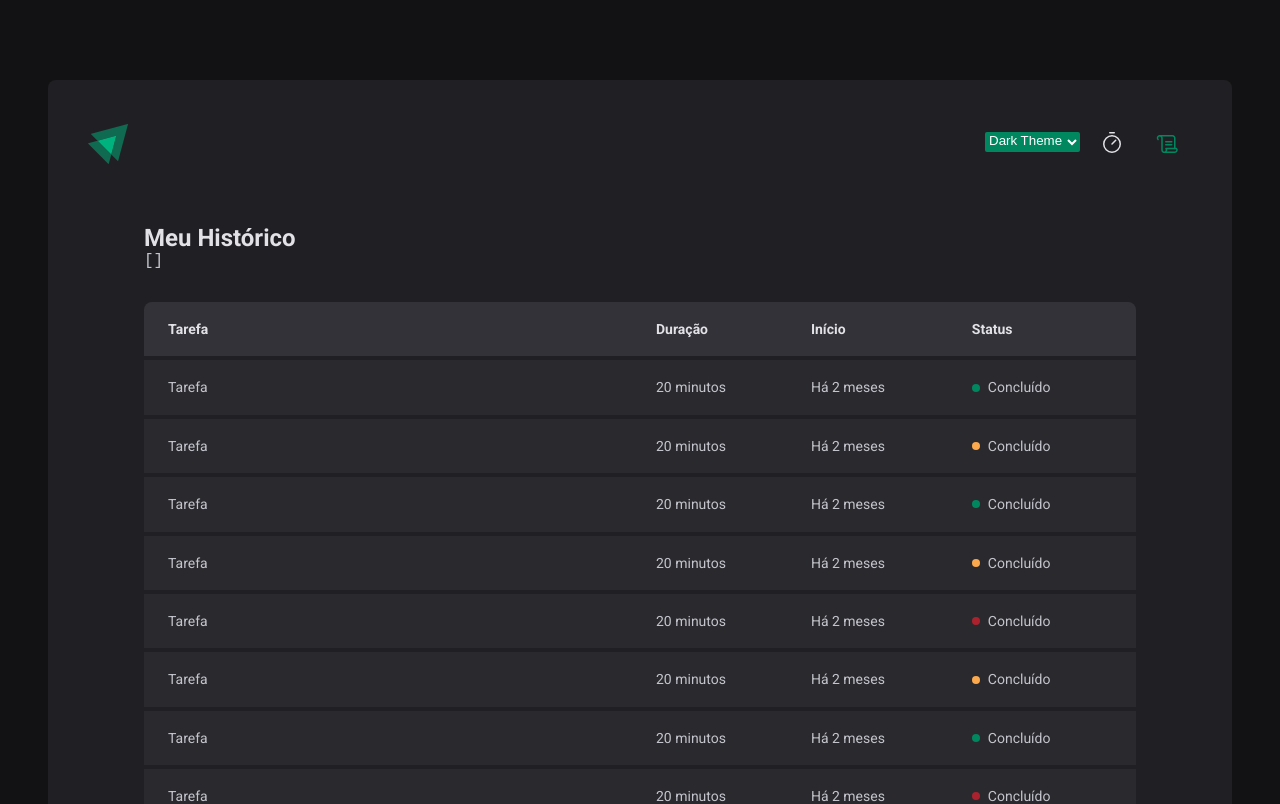
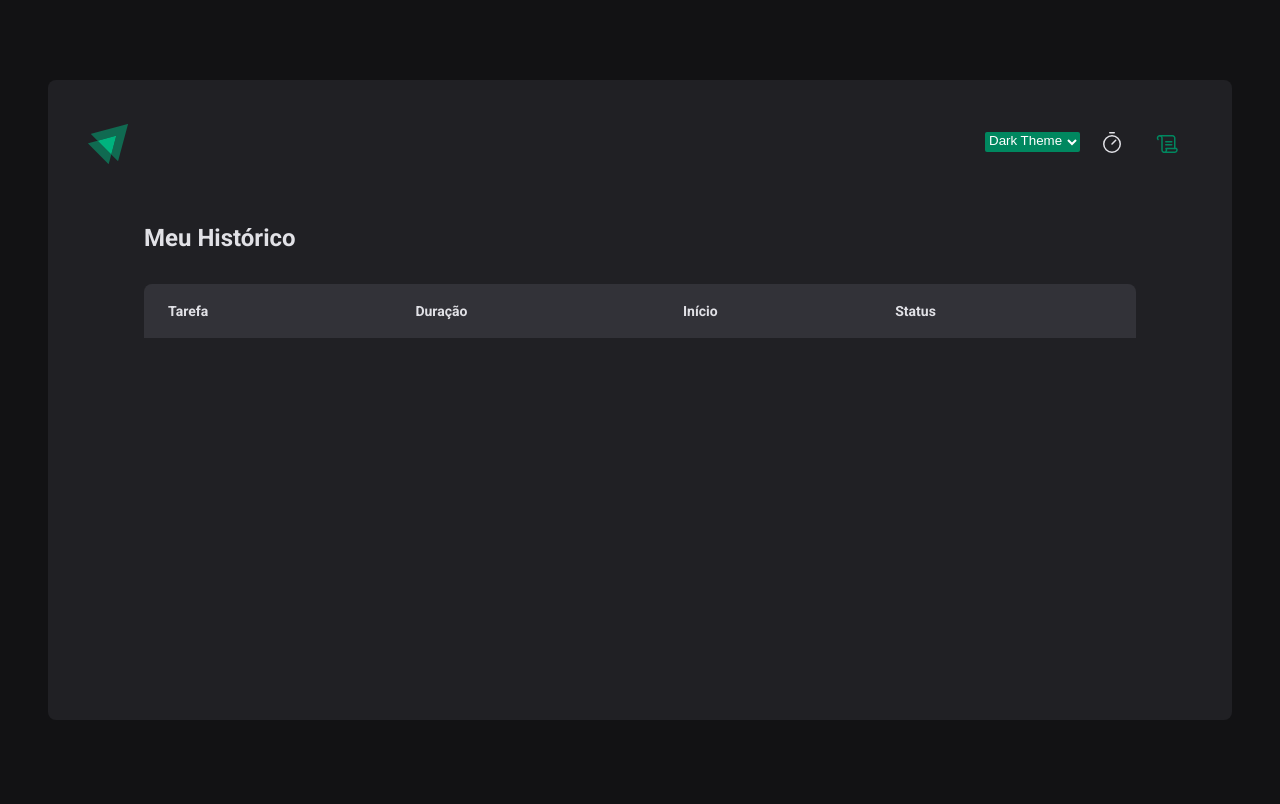
Before and after one commit to Esmaily87/pomodoro2, a React (Vite) app: page /history in a window 1280 px wide. Shown: the top 804 px of the page. Built offline with nearby package versions, Linux system fonts and the light colour scheme.

Commit message:
Adicionando tarefas ao histórico com o status

```diff
--- a/src/contexts/CyclesContext.tsx
+++ b/src/contexts/CyclesContext.tsx
@@ -10,7 +10,7 @@
     task: string
     minutesAmount: number
     startDate: Date //com base na data saberemos quanto tempo se passou
-    interruptDate?: Date
+    interruptedDate?: Date
     finishedDate?: Date
 }
 
--- a/src/pages/History/index.tsx
+++ b/src/pages/History/index.tsx
@@ -1,5 +1,7 @@
 import { useContext } from "react";
 import { HistoryContainer, HistoryList, Status } from "./styles";
+import { formatDistanceToNow } from 'date-fns'
+import ptBR from "date-fns/locale/pt-BR";
 import { CyclesContext } from "../../contexts/CyclesContext";
 
 export function History(){
@@ -7,9 +9,7 @@
     return (
         <HistoryContainer>
             <h1>Meu Histórico</h1>
-            <pre>
-                {JSON.stringify(cycles, null, 2)}
-            </pre>
+
 
             <HistoryList>
 
@@ -23,54 +23,26 @@
                         </tr>
                     </thead>
                     <tbody>
-                        <tr>
-                            <td>Tarefa</td>
-                            <td>20 minutos</td>
-                            <td>Há 2 meses</td>
-                            <td><Status statusColor="green">Concluído</Status></td>
-                        </tr>
-                        <tr>
-                            <td>Tarefa</td>
-                            <td>20 minutos</td>
-                            <td>Há 2 meses</td>
-                            <td><Status statusColor="yellow">Concluído</Status></td>
-                        </tr>
-                        <tr>
-                            <td>Tarefa</td>
-                            <td>20 minutos</td>
-                            <td>Há 2 meses</td>
-                            <td><Status statusColor="green">Concluído</Status></td>
-                        </tr>
-                        <tr>
-                            <td>Tarefa</td>
-                            <td>20 minutos</td>
-                            <td>Há 2 meses</td>
-                            <td><Status statusColor="yellow">Concluído</Status></td>
-                        </tr>
-                        <tr>
-                            <td>Tarefa</td>
-                            <td>20 minutos</td>
-                            <td>Há 2 meses</td>
-                            <td><Status statusColor="red">Concluído</Status></td>
-                        </tr>
-                        <tr>
-                            <td>Tarefa</td>
-                            <td>20 minutos</td>
-                            <td>Há 2 meses</td>
-                            <td><Status statusColor="yellow">Concluído</Status></td>
-                        </tr>
-                        <tr>
-                            <td>Tarefa</td>
-                            <td>20 minutos</td>
-                            <td>Há 2 meses</td>
-                            <td><Status statusColor="green">Concluído</Status></td>
-                        </tr>
-                        <tr>
-                            <td>Tarefa</td>
-                            <td>20 minutos</td>
-                            <td>Há 2 meses</td>
-                            <td><Status statusColor="red">Concluído</Status></td>
-                        </tr>
+                        {cycles.map(cycle =>{
+                            return (
+                            <tr key={cycle.id}>
+                              <td>{cycle.task}</td>
+                              <td>{cycle.minutesAmount} minutos</td>
+                              <td>{formatDistanceToNow(cycle.startDate, {
+                                addSuffix: true,
+                                locale: ptBR
+                              })}
+                              </td>
+                              <td>
+                                {cycle.finishedDate && <Status statusColor="green">Concluído</Status> }
+                                {cycle.interruptedDate && <Status statusColor="red">Interrompido</Status>}
+                                {(!cycle.finishedDate && !cycle.interruptedDate) && (
+                                    <Status statusColor="yellow">Em andamento</Status>
+                                )}
+                              </td>
+                            </tr>
+                            )
+                        })}
                     </tbody>
                 </table>
 
--- a/src/pages/Home/index.tsx
+++ b/src/pages/Home/index.tsx
@@ -52,16 +52,13 @@
         },
         })
 
-    const {handleSubmit, watch, /*reset*/ } = newCycleForm
+    const {handleSubmit, watch, reset } = newCycleForm
 
+   function handleCreateNewCycle(data: NewCycleFormData) {
+        createNewCycle(data)
+        reset()
 
-
-
-
-
-
-
-
+   }
 
     const task = watch('task') //variavel task que ta monitorando o estado de task
     const isSubmitDisabled = !task //variável auxiliar para monitorar o estado de task vazio
@@ -80,7 +77,7 @@
             </select> */}
 
 
-        <form onSubmit={handleSubmit(createNewCycle)}> {/*aqui seria adicionado o handleSubmit*/}
+        <form onSubmit={handleSubmit(handleCreateNewCycle)}> {/*aqui seria adicionado o handleSubmit*/}
 
         <FormProvider {...newCycleForm}>
         <NewCycleForm />
```
